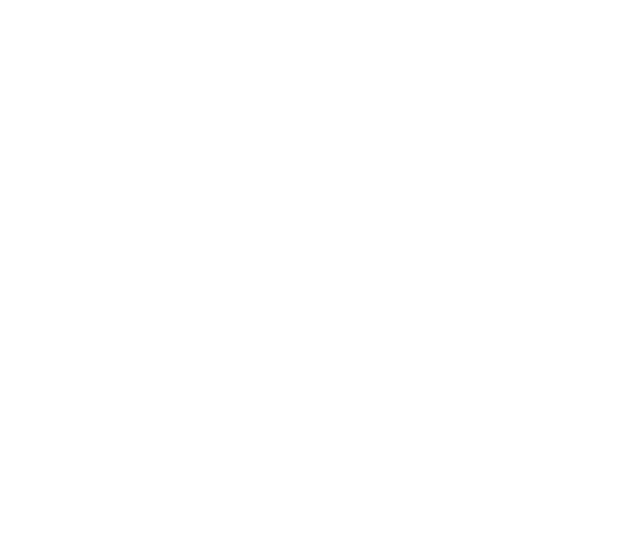
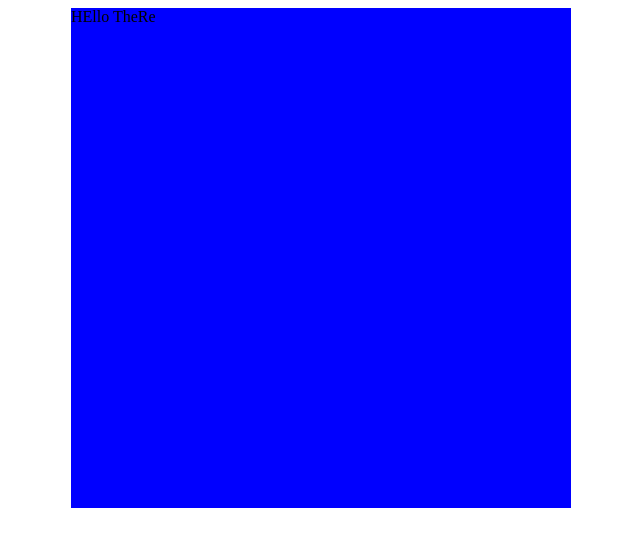
Before and after one commit to sulerita/connect_four_game, a plain HTML site: page index.html in a window 1280 px wide. Shown: the whole page, without its empty margins (319-959 px from the left). Drawn offline with Linux system fonts and the light colour scheme; files that its build step writes are made by us from their sources.

Commit message:
create container div and background color

```diff
--- a/css/style.css
+++ b/css/style.css
@@ -0,0 +1,7 @@
+.container{
+    display: flex;
+    margin:auto;
+    width:500px;
+    height:500px;
+    background-color:blue;
+}
--- a/index.html
+++ b/index.html
@@ -5,10 +5,12 @@
     <meta http-equiv="X-UA-Compatible" content="IE=edge">
     <title>Page Title</title>
     <meta name="viewport" content="width=device-width, initial-scale=1">
-    <link rel="stylesheet" type="text/css" media="screen" href="cs/style.css">
+    <link rel="stylesheet" type="text/css" media="screen" href="css/style.css">
     <script src="js/script.js"></script>
 </head>
 <body>
-
+    <div class="container">
+HEllo TheRe
+    </div>
 </body>
 </html>
```
